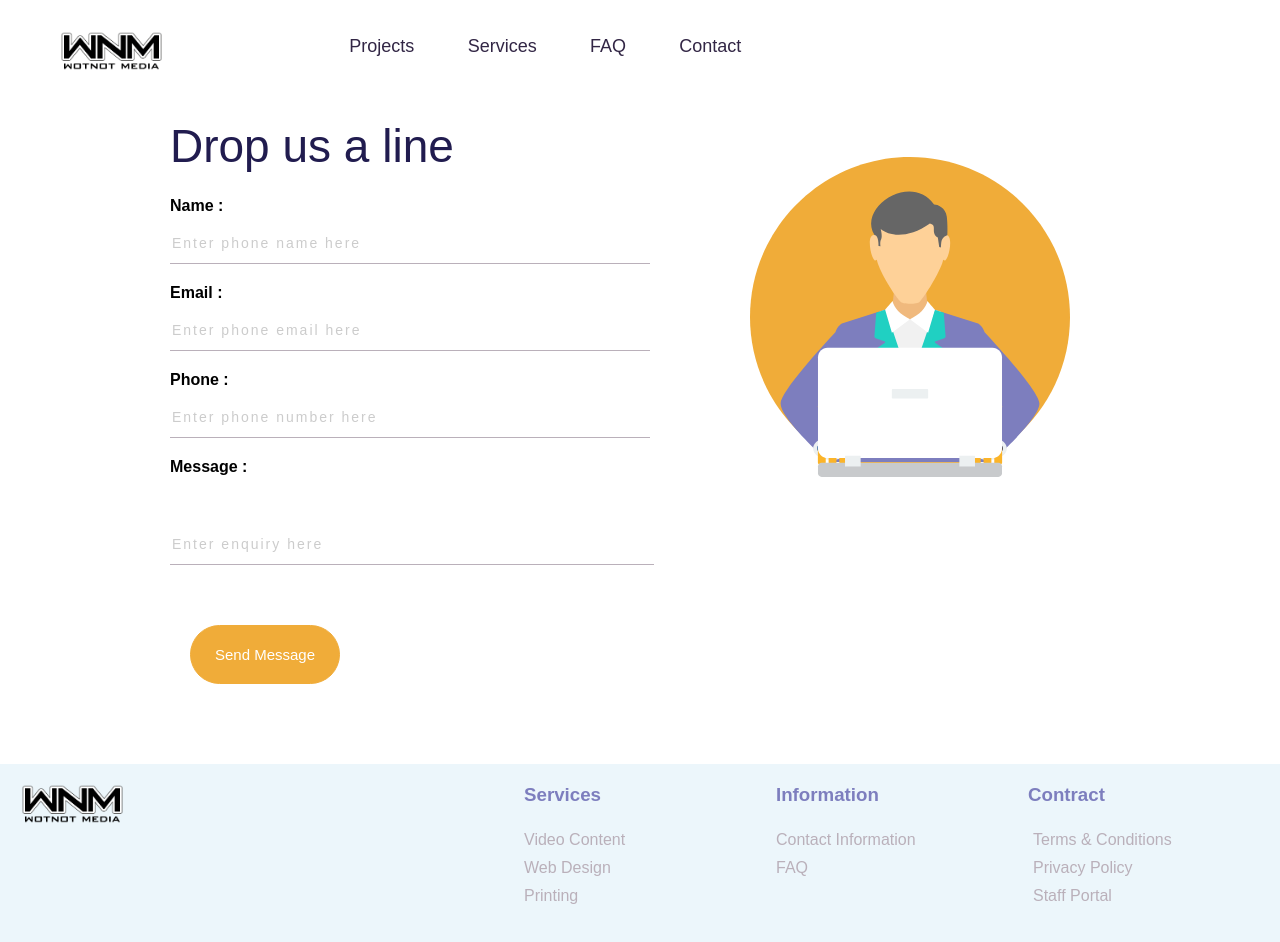
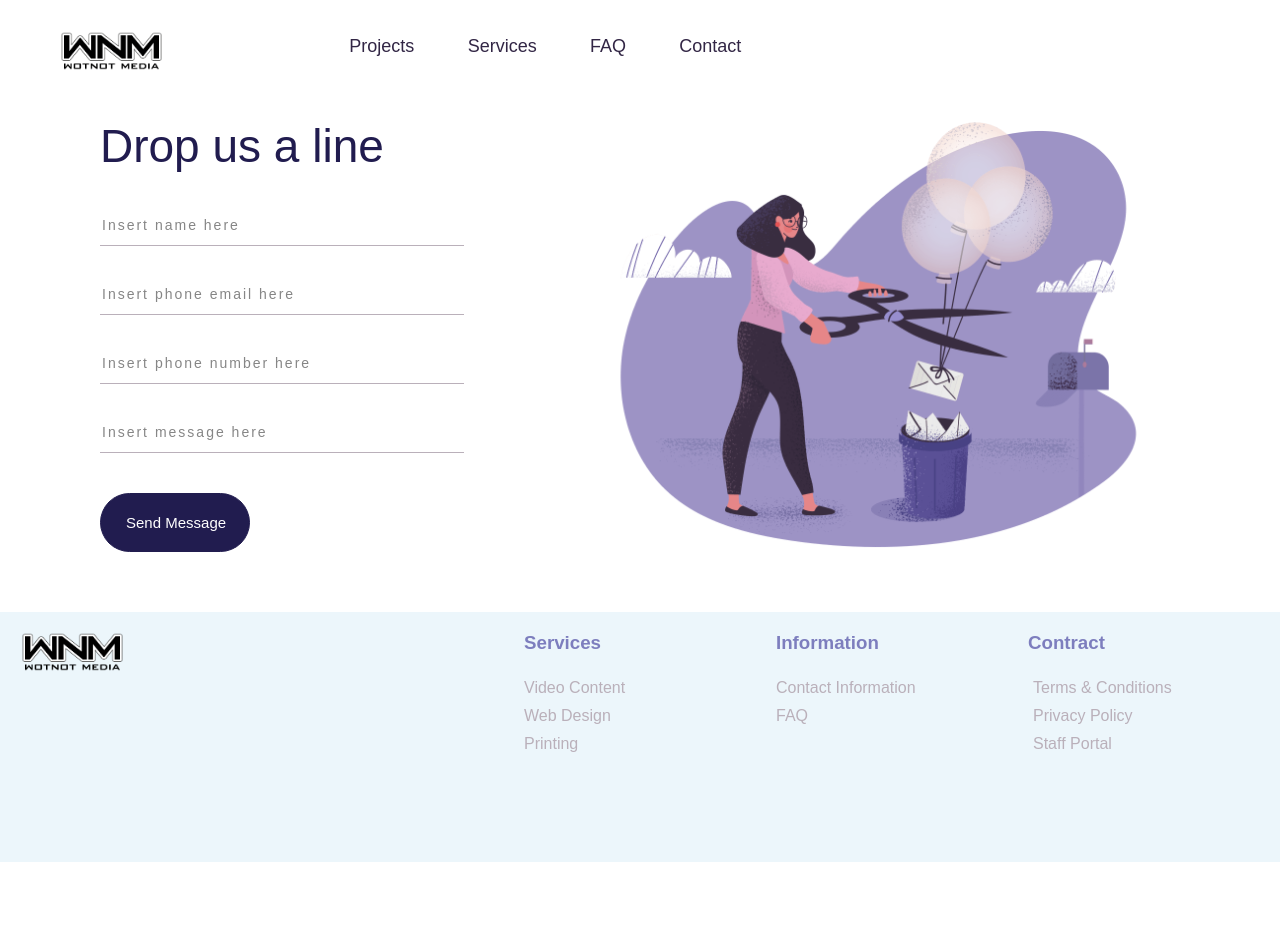
Before and after one commit to WClifford1/wotnot-media-client, a React (Create React App) app: page /contact in a window 1280 px wide. Shown: the top 942 px of the page. After the commit the page ends 862 px from the top, so only its background shows below. Built offline with nearby package versions, Linux system fonts and the light colour scheme.

Commit message:
contact changes

```diff
--- a/src/App.css
+++ b/src/App.css
@@ -308,10 +308,6 @@
   text-align: left;
   display: block;
   width: 40%;
-}
-
-.contact-cont .contact-form .contact-message {
-  padding-top: 40px;
 }
 
 .contact-cont .contact-form .contact-message input {
@@ -352,14 +348,11 @@
   display: -webkit-box;
   display: -ms-flexbox;
   display: flex;
-  -webkit-box-pack: center;
-      -ms-flex-pack: center;
-          justify-content: center;
   width: 100%;
 }
 
 .contact-cont .contact-form .contact-input input {
-  width: 100%;
+  width: 360px;
   background: rgba(0, 0, 0, 0);
   border: none;
   outline: none;
@@ -372,24 +365,21 @@
 }
 
 .contact-cont .contact-form .contact-input ::-webkit-input-placeholder {
-  color: #cccccc;
+  color: #868686;
   font-size: 14px;
   letter-spacing: 2px;
   font-family: 'Montserrat', sans-serif;
 }
 
-.contact-cont .contact-form .contact-btn {
-  padding: 20px;
-}
-
 .contact-cont .contact-form .contact-btn .contact-sub {
-  border: 1px solid #f0ac39;
-  padding: 20px;
-  border-radius: 40px;
+  border: 1px solid #211c4f;
+  padding: 20px 25px;
+  min-width: 110px;
+  max-width: 150px;
+  border-radius: 50px;
   font-size: 15px;
-  background-color: #f0ac39;
+  background-color: #211c4f;
   color: white;
-  width: 150px;
 }
 
 .contact-pic {
@@ -399,12 +389,14 @@
   -webkit-box-pack: center;
       -ms-flex-pack: center;
           justify-content: center;
-  padding-left: 60px;
+  -o-object-fit: contain;
+     object-fit: contain;
+  width: 50%;
 }
 
 .contact-pic img {
-  width: 80%;
-  height: 400px;
+  width: 100%;
+  height: auto;
 }
 
 .contact-details {
--- a/src/Styles/_Contact.scss
+++ b/src/Styles/_Contact.scss
@@ -53,7 +53,7 @@ $material-blue: #ECF6FB;
         width: 40%;
 
         .contact-message {
-            padding-top: 40px;
+            // padding-top: 40px;
 
             input {
                 width: 100%;
@@ -98,11 +98,11 @@ $material-blue: #ECF6FB;
         .contact-input {
             // border: 2px solid saddlebrown;
             display: flex;
-            justify-content: center;
+            // justify-content: center;
             width: 100%;
 
             input {
-                width: 100%;
+                width: 360px;
                 // margin: 20px 0;
                 background: rgba(0,0,0,0);
                 border: none;
@@ -119,7 +119,7 @@ $material-blue: #ECF6FB;
             // }
 
             ::-webkit-input-placeholder {
-                color: rgb(204, 204, 204);
+                color: rgb(134, 134, 134);
                 font-size: 14px;
                 letter-spacing: 2px;
                 font-family: 'Montserrat', sans-serif;
@@ -137,17 +137,20 @@ $material-blue: #ECF6FB;
 
 
         .contact-btn {
-            padding: 20px;
+            // padding: 5px;
 
             .contact-sub {
-                border: 1px solid $material-yellow;
-                padding: 20px;
+                border: 1px solid $dark-blue;
+                padding: 20px 25px;
+                min-width: 110px;
+                max-width: 150px;
+
                 // border: 2px solid red;
-                border-radius: 40px;
+                border-radius: 50px;
                 font-size: 15px;
-                background-color: $material-yellow;
+                background-color: $dark-blue;
                 color: white;
-                width: 150px;
+                // width: 150px;
             }
         }
 
@@ -157,12 +160,17 @@ $material-blue: #ECF6FB;
         display: flex;
         justify-content: center;
         // left: 80px;
-        padding-left: 60px;
+        // padding-left: 60px;
+        object-fit: contain;
         // border: 2px solid red;
+        width: 50%;
+
+        // text-align: center;
+
 
         img{
-        width: 80%;
-        height: 400px;
+        width: 100%;
+        height: auto;
         // border: 2px solid blue;
         }
     }
--- a/src/components/Contact.jsx
+++ b/src/components/Contact.jsx
@@ -1,7 +1,7 @@
 import React, { Component } from 'react'
 import axios from 'axios'
 import map from '../images/map.jpg'
-import contact from '../images/contact.svg'
+import contact from '../images/contact.png'
 
 export default class Contact extends Component {
     constructor(props) {
@@ -84,44 +84,44 @@ export default class Contact extends Component {
 
 
                     <form onSubmit={this.onSubmit}>
-                        <div className="contact-text">
+                        {/* <div className="contact-text">
                             <label><strong>Name :</strong></label>
-                        </div>
+                        </div> */}
 
                         <div className="contact-input">
                             <input type="text" className="contact-control"
                                 value={this.state.name}
-                                onChange={this.onChangeName} placeholder="Enter phone name here" />
+                                onChange={this.onChangeName} placeholder="Insert name here" />
                         </div>
-
+{/*
                         <div className="contact-text">
                             <label><strong>Email :</strong></label>
-                        </div>
+                        </div> */}
 
                         <div className="contact-input">
                             <input type="text" className="contact-control"
                                 value={this.state.email}
-                                onChange={this.onChangeEmail} placeholder="Enter phone email here" />
+                                onChange={this.onChangeEmail} placeholder="Insert phone email here" />
                         </div>
 
-                        <div className="contact-text">
+                        {/* <div className="contact-text">
                             <label><strong>Phone :</strong></label>
-                        </div>
+                        </div> */}
 
                         <div className="contact-input">
                             <input type="text" className="contact-control"
                                 value={this.state.phoneNumber}
-                                onChange={this.onChangePhoneNumber} placeholder="Enter phone number here" />
+                                onChange={this.onChangePhoneNumber} placeholder="Insert phone number here" />
                         </div>
-
+{/*
                         <div className="contact-text">
                             <label><strong>Message :</strong></label>
-                        </div>
+                        </div> */}
 
-                        <div className="contact-message">
+                        <div className="contact-input">
                             <input type="text" className="contact-control"
                                 value={this.state.enquiry}
-                                onChange={this.onChangeEnquiry} placeholder="Enter enquiry here" />
+                                onChange={this.onChangeEnquiry} placeholder="Insert message here" />
                         </div>
 
                         <div className="contact-btn">
--- a/src/components/Faq.jsx
+++ b/src/components/Faq.jsx
@@ -20,9 +20,9 @@ export default class Faq extends Component {
             />
             <Accordion title="What services do offer?"
             content="
-            <p>By hiring wotnot media for your next big project, you will be provided with your own professional graphics designer who will walk you step by step through the design process from start to finish.</p>
+            <p>By hiring Wotnot Media for your next big project, you will be provided with your own professional graphics designer who will walk you step by step through the design process from start to finish.</p>
             <br />
-            <p>What’s included:</p>
+            <p><strong>What’s included: </strong></p>
             <br />
             <ul>
             <li>Profesional consulation to identify your project’s key message and goals (target market, profit goals, brand awareness strategies etc).</li>
--- a/src/components/Navbar1.jsx
+++ b/src/components/Navbar1.jsx
@@ -12,12 +12,12 @@ export default function Navbar1() {
 
                 <h2 className="logo"><Link to="/"><img src={logo} className="logo-inner" alt="hoohaa" /></Link></h2>
                 <ul className="nav-items">
-                    <li><a className="hov" href="sad"><Link to="/projects">
+                    <li><a className="hov" href="#\"><Link to="/projects">
                     Projects
                     </Link></a></li>
-                    <li><a className="hov" href="sad"><Link to="/services">Services</Link></a></li>
-                    <li><a className="hov" href="sad"><Link to="/faq">FAQ</Link></a></li>
-                    <li><a className="hov" href="sad"><Link to="/contact">Contact</Link></a></li>
+                    <li><a className="hov" href="#"><Link to="/services">Services</Link></a></li>
+                    <li><a className="hov" href="#"><Link to="/faq">FAQ</Link></a></li>
+                    <li><a className="hov" href="#"><Link to="/contact">Contact</Link></a></li>
                 </ul>
             </div>
         </div>
```
Also changed, not shown: src/images/contact.png (added), 1 other file (tests, documents, lock files or other folders).
